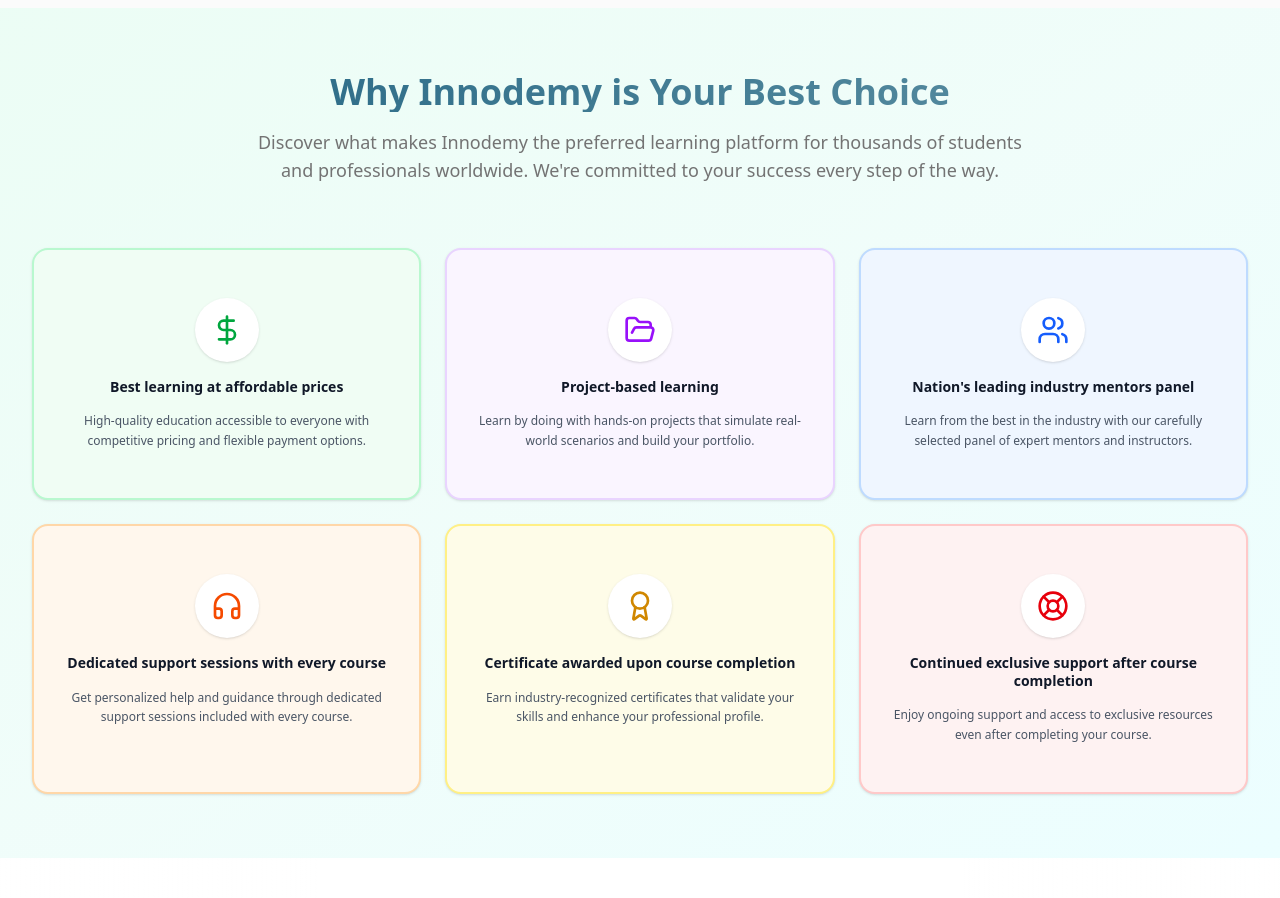
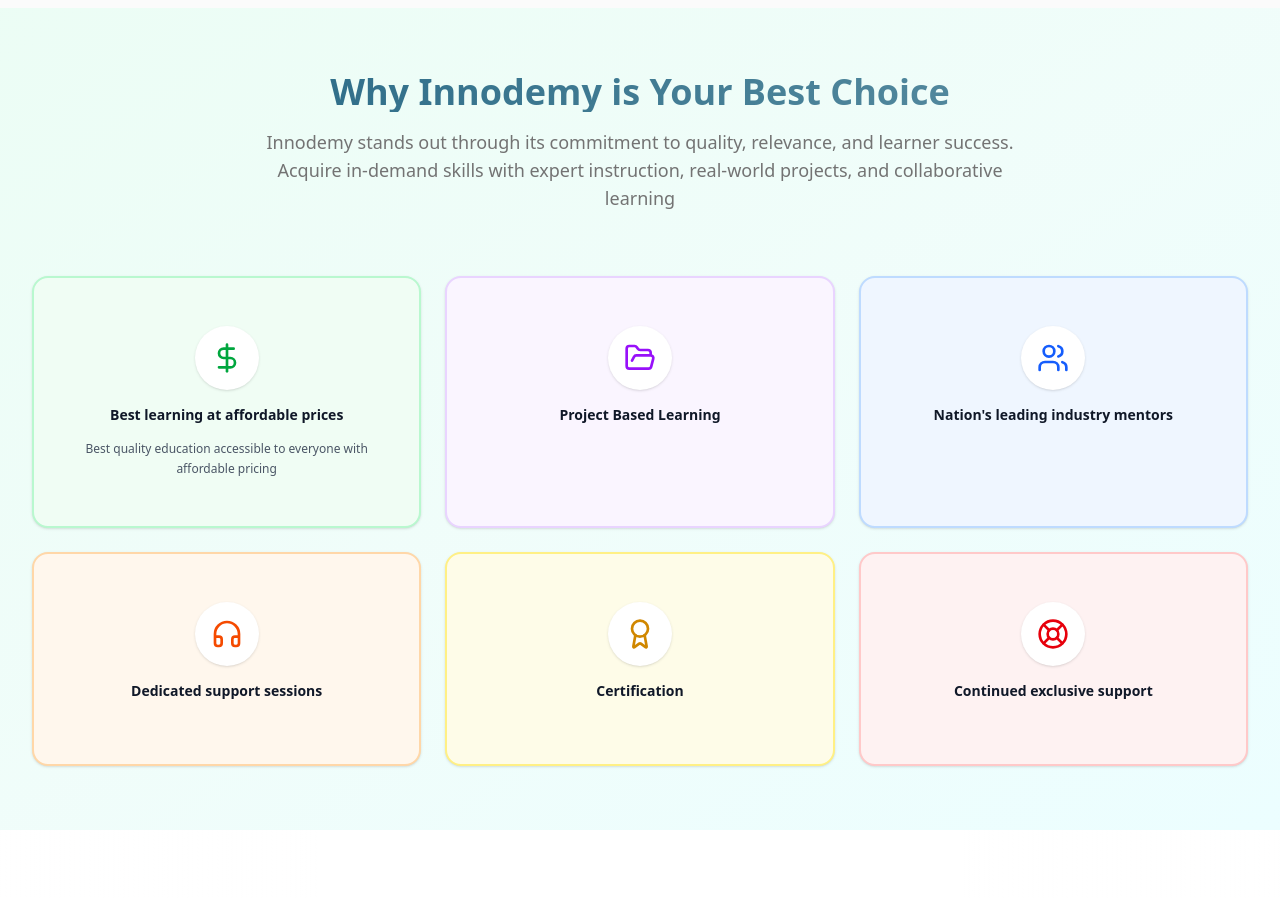
Before and after one commit to mehrabhossain1/innodemmy-frontend, a Next.js app: page / in a window 1280 px wide. Shown: the part 2560-3458 px from the top of the page. Built offline with nearby package versions, Linux system fonts and the light colour scheme.

Commit message:
refactor(WhyBestChoiceSection): Simplify feature card titles and descriptions for clarity and conciseness

```diff
--- a/components/homepage/WhyBestChoiceSection.tsx
+++ b/components/homepage/WhyBestChoiceSection.tsx
@@ -13,52 +13,47 @@ const featureCards = [
         id: "affordable",
         title: "Best learning at affordable prices",
         description:
-            "High-quality education accessible to everyone with competitive pricing and flexible payment options.",
+            "Best quality education accessible to everyone with affordable pricing",
         icon: <DollarSign className="w-8 h-8 text-green-600" />,
         bgColor: "bg-green-50",
         borderColor: "border-green-200",
     },
     {
         id: "project-based",
-        title: "Project-based learning",
-        description:
-            "Learn by doing with hands-on projects that simulate real-world scenarios and build your portfolio.",
+        title: "Project Based Learning",
+        description: "",
         icon: <FolderOpen className="w-8 h-8 text-purple-600" />,
         bgColor: "bg-purple-50",
         borderColor: "border-purple-200",
     },
     {
         id: "mentors",
-        title: "Nation's leading industry mentors panel",
-        description:
-            "Learn from the best in the industry with our carefully selected panel of expert mentors and instructors.",
+        title: "Nation's leading industry mentors",
+        description: "",
         icon: <Users className="w-8 h-8 text-blue-600" />,
         bgColor: "bg-blue-50",
         borderColor: "border-blue-200",
     },
     {
         id: "support",
-        title: "Dedicated support sessions with every course",
-        description:
-            "Get personalized help and guidance through dedicated support sessions included with every course.",
+        title: "Dedicated support sessions",
+        description: "",
         icon: <HeadphonesIcon className="w-8 h-8 text-orange-600" />,
         bgColor: "bg-orange-50",
         borderColor: "border-orange-200",
     },
     {
         id: "certificate",
-        title: "Certificate awarded upon course completion",
-        description:
-            "Earn industry-recognized certificates that validate your skills and enhance your professional profile.",
+        title: "Certification",
+        description: "",
         icon: <Award className="w-8 h-8 text-yellow-600" />,
         bgColor: "bg-yellow-50",
         borderColor: "border-yellow-200",
     },
     {
         id: "continued-support",
-        title: "Continued exclusive support after course completion",
-        description:
-            "Enjoy ongoing support and access to exclusive resources even after completing your course.",
+        title: "Continued exclusive support",
+        description: "",
         icon: <LifeBuoy className="w-8 h-8 text-red-600" />,
         bgColor: "bg-red-50",
         borderColor: "border-red-200",
@@ -75,10 +70,10 @@ export default function WhyBestChoiceSection() {
                         Why Innodemy is Your Best Choice
                     </h2>
                     <p className="text-lg text-muted-foreground max-w-3xl mx-auto">
-                        Discover what makes Innodemy the preferred learning
-                        platform for thousands of students and professionals
-                        worldwide. We're committed to your success every step of
-                        the way.
+                        Innodemy stands out through its commitment to quality,
+                        relevance, and learner success. Acquire in-demand skills
+                        with expert instruction, real-world projects, and
+                        collaborative learning
                     </p>
                 </div>
 
```
